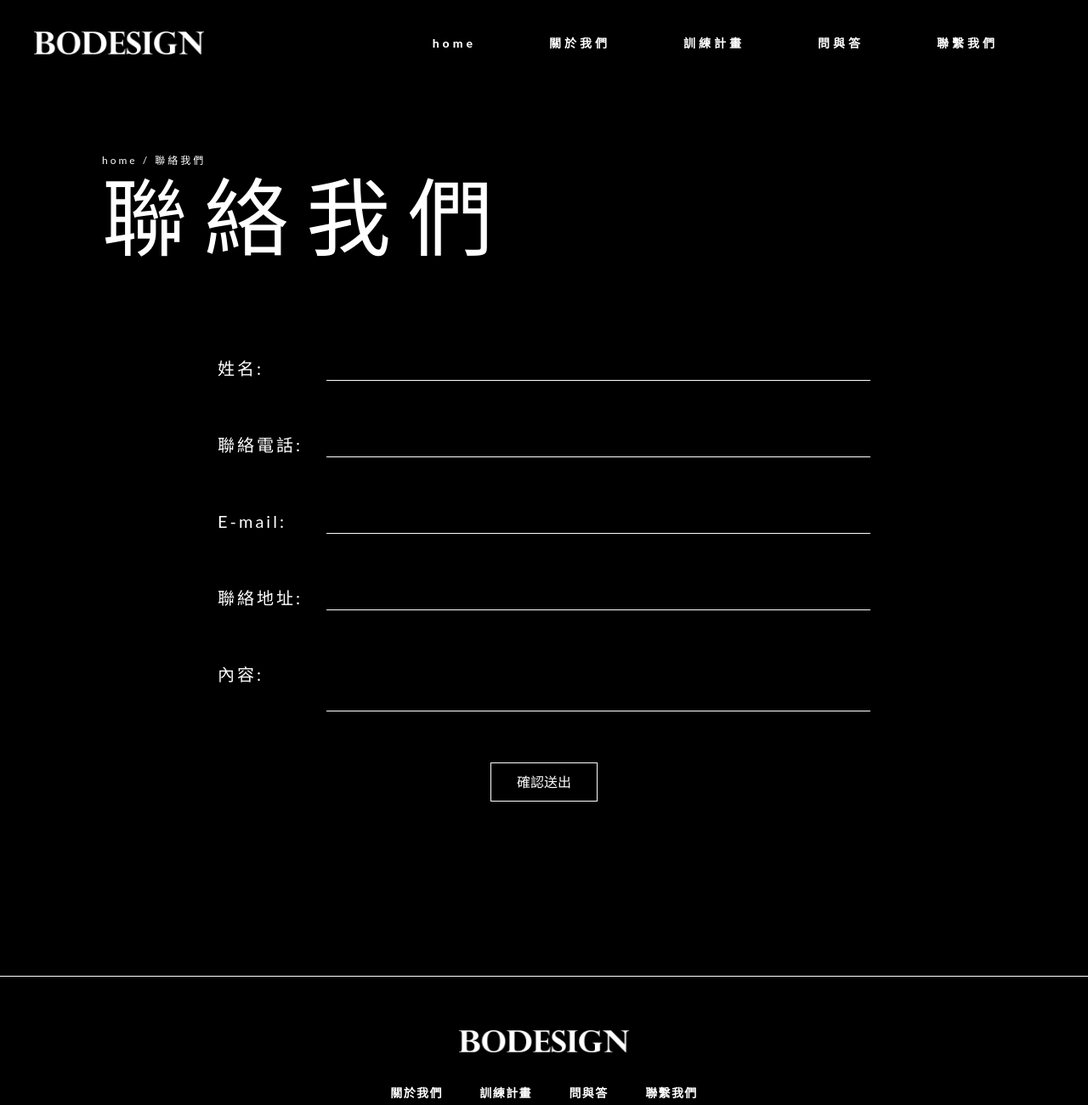
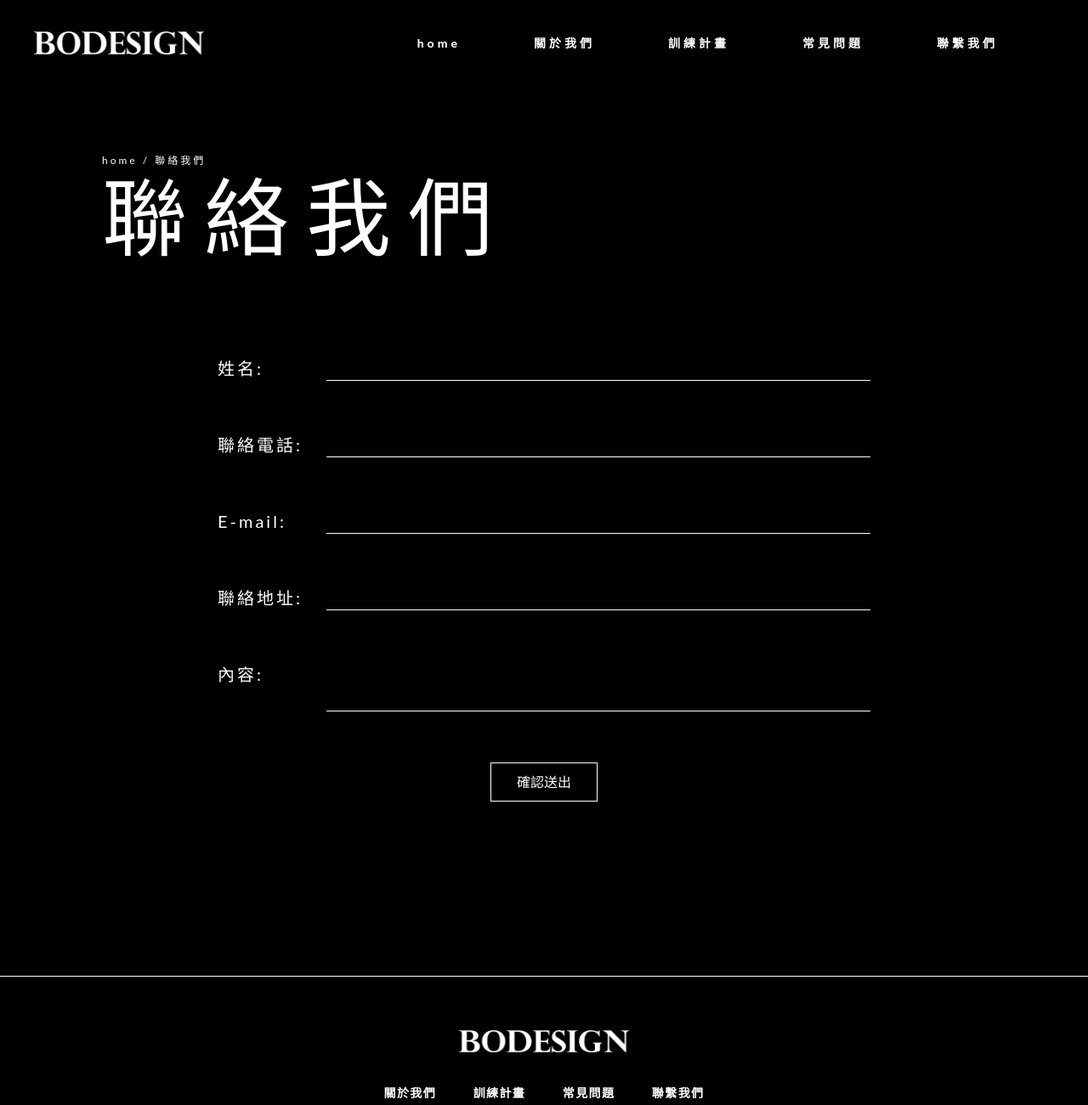
Before and after one commit to doublesung/bodesign.github.io, a plain HTML site: page contact.html in a window 1280 px wide. Shown: the top 1300 px of the page at 85% size. Drawn offline with Linux system fonts and the light colour scheme.

Commit message:
Update contact.html

```diff
--- a/contact.html
+++ b/contact.html
@@ -35,7 +35,7 @@
                     <a class="nav-link" href="./plan.html">訓練計畫</a>
                 </li>
                 <li class="nav-item">
-                    <a class="nav-link" href="./fqa.html">問與答</a>
+                    <a class="nav-link" href="./fqa.html">常見問題</a>
                 </li>
                 <li class="nav-item">
                     <a class="nav-link" href="./contact.html">聯繫我們</a>
@@ -98,7 +98,7 @@
                     <a href="./plan.html">訓練計畫</a>
                 </li>
                 <li>
-                    <a href="./fqa.html">問與答</a>
+                    <a href="./fqa.html">常見問題</a>
                 </li>
                 <li>
                     <a href="./contact.html">聯繫我們</a>
```
